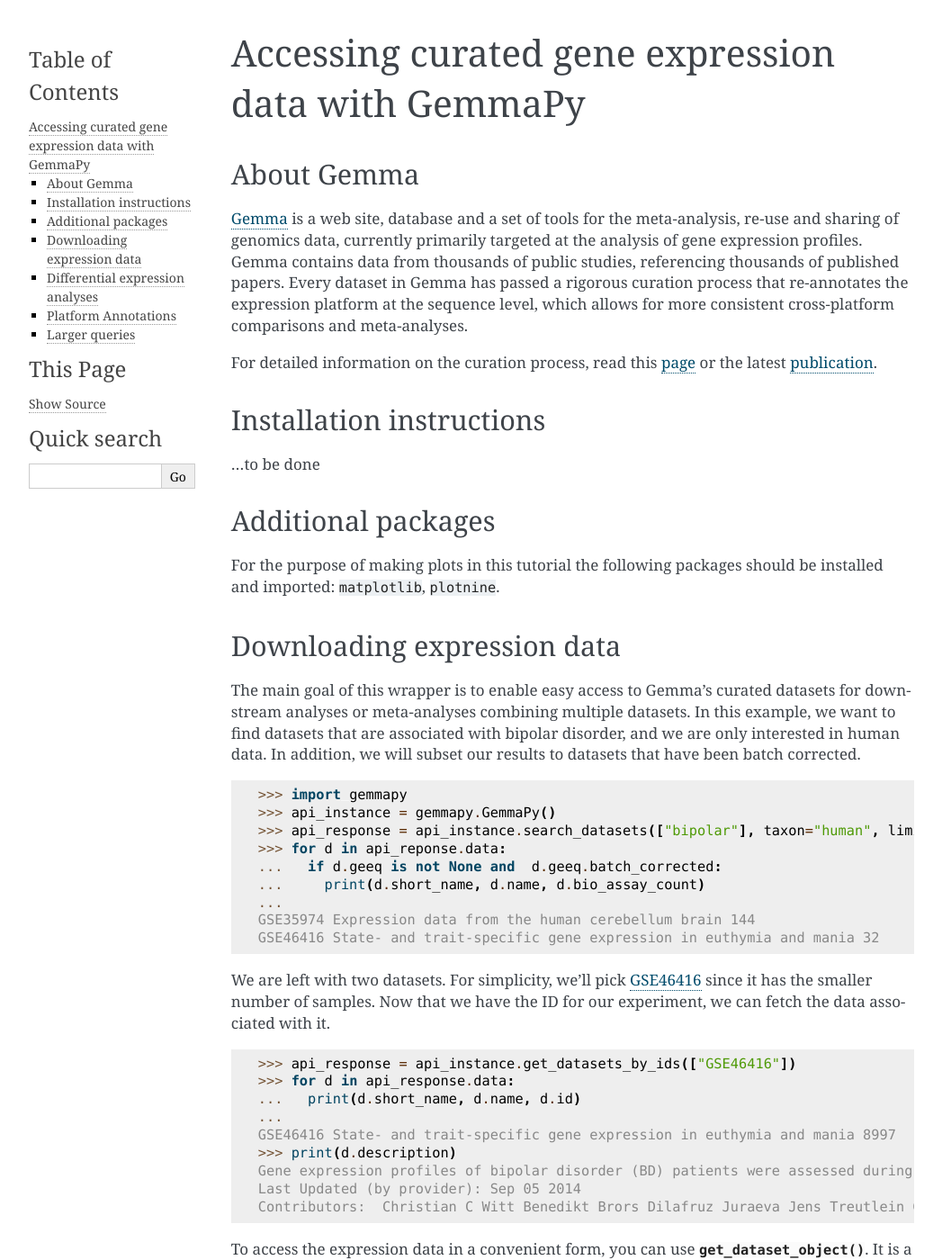
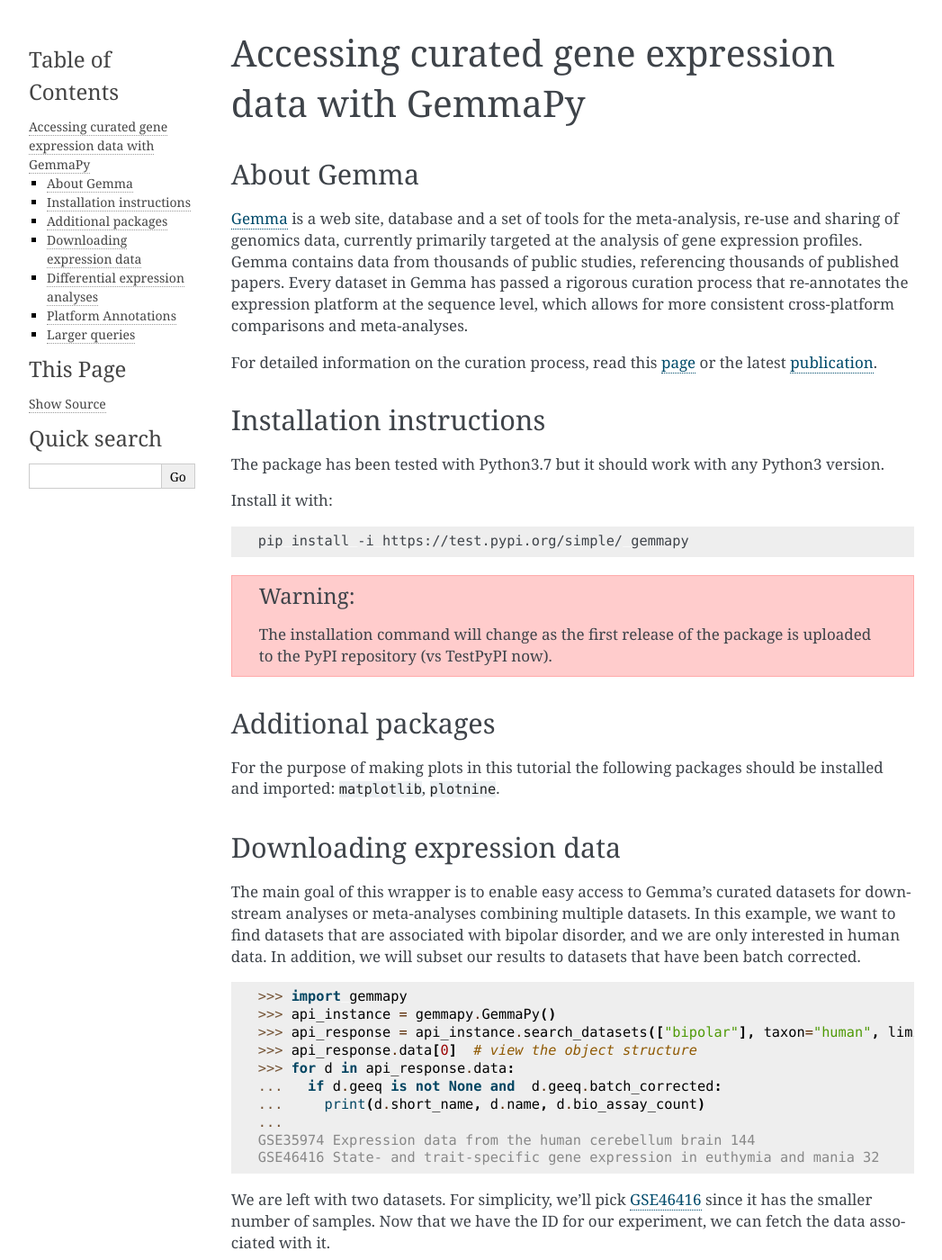
Before and after one commit to PavlidisLab/gemmapy, a Sphinx documentation site: the page built from docs/tutorial.rst, in a window 1280 px wide and 1400 px high. Shown: the whole window at 90% size, without its empty margins (106-1153 px from the left). Built offline with Sphinx 7.4.7, drawn with Linux system fonts in a browser that asks for light colours; some of the changed text lies outside the part shown.

Commit message:
improve documentation

```diff
--- a/docs/tutorial.rst
+++ b/docs/tutorial.rst
@@ -28,8 +28,17 @@ For detailed information on the curation process, read this `page
 Installation instructions
 -------------------------
 
-...to be done
+The package has been tested with Python3.7 but it should work with any Python3 version.
 
+Install it with:
+
+.. code-block:: bash
+
+   pip install -i https://test.pypi.org/simple/ gemmapy
+
+.. warning::
+   The installation command will change as the first release of the package
+   is uploaded to the PyPI repository (vs TestPyPI now).
 
 Additional packages
 -------------------
@@ -51,7 +60,8 @@ corrected.
 >>> import gemmapy
 >>> api_instance = gemmapy.GemmaPy()
 >>> api_response = api_instance.search_datasets(["bipolar"], taxon="human", limit=100)
->>> for d in api_reponse.data:
+>>> api_response.data[0]  # view the object structure
+>>> for d in api_response.data:
 ...   if d.geeq is not None and  d.geeq.batch_corrected:
 ...     print(d.short_name, d.name, d.bio_assay_count)
 ...
@@ -160,6 +170,9 @@ are stored as resultSets, and you can access them using
 explore and visualize the data to find the most
 differentially-expressed genes:
 
+>>> import gemmapy
+>>> import pandas
+>>> api_instance = gemmapy.GemmaPy()
 >>> de = api_instance.get_differential_expression_values('GSE46416')
 >>>
 >>> # Classify probes for plotting
@@ -268,7 +281,9 @@ along with additional annotations such as Gene Ontology terms.
 
 Examples:
 
+>>> import gemmapy
 >>> import pandas
+>>> api_instance = gemmapy.GemmaPy()
 >>> api_response = api_instance.get_platform_annotations('GPL96')
 >>> with pandas.option_context('display.max_rows', None, 'display.max_columns', None): print(api_response[:6])
      ProbeName    GeneSymbols                                      GeneNames  \
@@ -324,7 +339,7 @@ search gene work best with unambigious identifiers rather than symbols.
 
 >>> # lists genes in gemma matching the symbol or identifier
 >>> api_response = api_instance.get_genes(['Eno2'])
->>> print(api_response.data[0]) # investigate the object structure
+>>> api_response.data[0] # view the object structure
 >>> keys = ['official_symbol','ensembl_id','ncbi_id','official_name','taxon_common_name','taxon_id','taxon_scientific_name']
 >>> for d in api_response.data: print("%s %-18s %6d %-30s %-10s %2i %s" % tuple(d.to_dict()[k] for k in keys))
 ...
@@ -337,7 +352,7 @@ eno2 ENSDARG00000014287 402874 enolase 2                      zebrafish  12 Dani
 
 >>> # ncbi id for human ENO2
 >>> probs=api_instance.get_gene_probes(2026)
->>> print(probs.data[0]) # investigate the object structure
+>>> probs.data[0]  # view the object structure
 >>> # print only fields of interest
 >>> for d in probs.data[0:6]:
 ...   print("%-10s %-12s %-20s %s %s %s %s" %
@@ -358,7 +373,10 @@ Some endpoints accept multiple identifiers in a single
 function call. For example, getting information on 2 datasets at the
 same time.
 
+>>> import gemmapy
+>>> api_instance = gemmapy.GemmaPy()
 >>> api_response = api_instance.get_datasets_by_ids(["GSE35974","GSE46416"])
+>>> api_response.data[0]  # view the object structure
 >>> for d in api_response.data:
 ...             print(d.short_name, d.name, d.id, d.accession, d.bio_assay_count, d.taxon)
 ...
```
Also changed, not shown: README.rst (+10 -1 lines).
